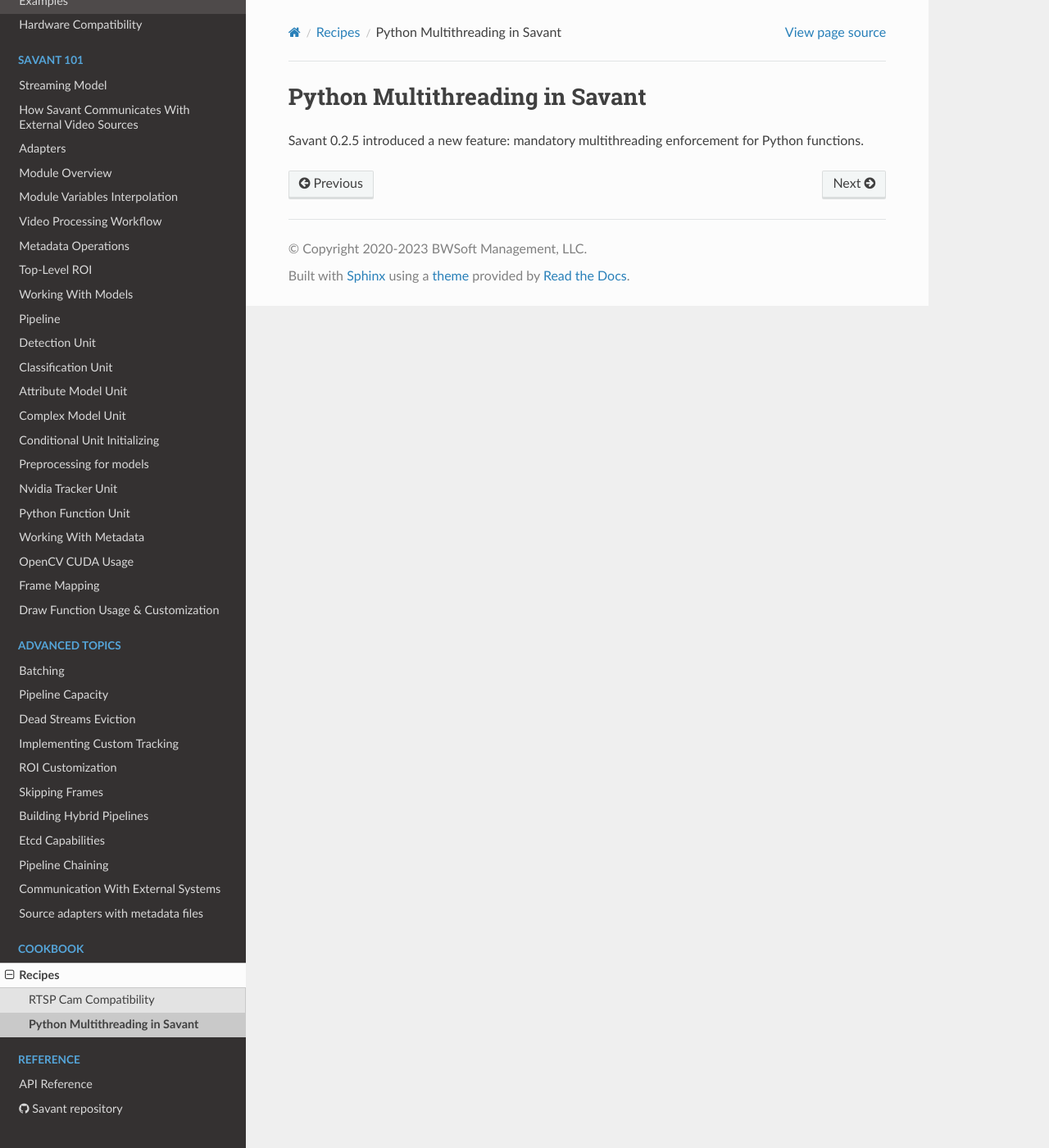
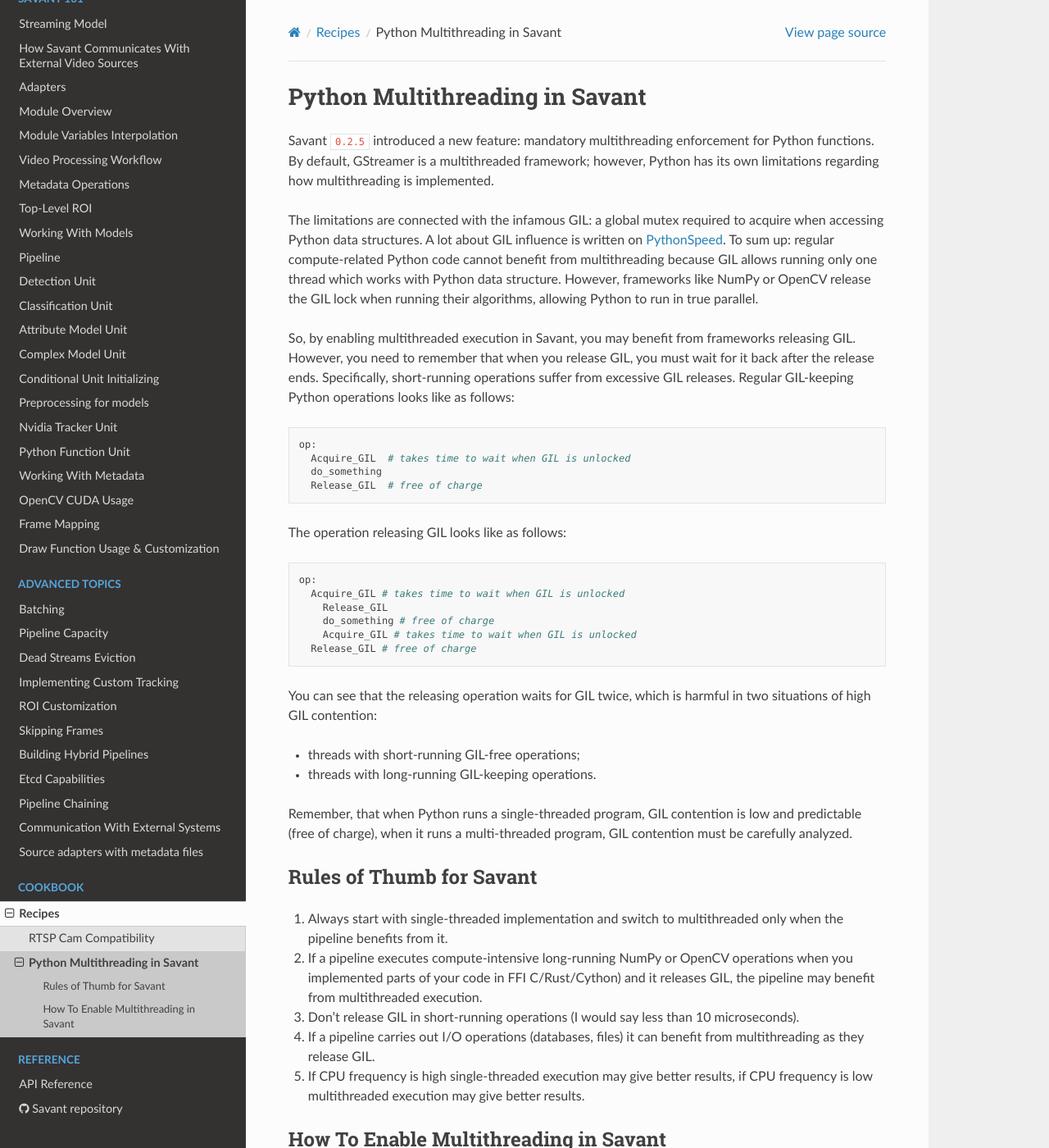
Before and after one commit to insight-platform/Savant, a Sphinx documentation site: the page built from docs/source/recipes/1_python_multithreading.rst, in a window 1280 px wide and 1400 px high. Shown: the whole window at 82% size. Built offline with Sphinx 7.4.7 and the Read the Docs theme 2.0.0, drawn with Linux system fonts in a browser that asks for light colours; the version number could not be read and is left out; some of the changed text lies outside the part shown.

Commit message:
implemented recipe for multithreading

```diff
--- a/docs/source/recipes/1_python_multithreading.rst
+++ b/docs/source/recipes/1_python_multithreading.rst
@@ -1,4 +1,70 @@
 Python Multithreading in Savant
 ===============================
 
-Savant 0.2.5 introduced a new feature: mandatory multithreading enforcement for Python functions.
+Savant ``0.2.5`` introduced a new feature: mandatory multithreading enforcement for Python functions. By default, GStreamer is a multithreaded framework; however, Python has its own limitations regarding how multithreading is implemented.
+
+The limitations are connected with the infamous GIL: a global mutex required to acquire when accessing Python data structures. A lot about GIL influence is written on `PythonSpeed <https://pythonspeed.com/articles/python-gil/>`__. To sum up: regular compute-related Python code cannot benefit from multithreading because GIL allows running only one thread which works with Python data structure. However, frameworks like NumPy or OpenCV release the GIL lock when running their algorithms, allowing Python to run in true parallel.
+
+So, by enabling multithreaded execution in Savant, you may benefit from frameworks releasing GIL. However, you need to remember that when you release GIL, you must wait for it back after the release ends. Specifically, short-running operations suffer from excessive GIL releases.
+Regular GIL-keeping Python operations looks like as follows:
+
+.. code-block::
+
+    op:
+      Acquire_GIL  # takes time to wait when GIL is unlocked
+      do_something
+      Release_GIL  # free of charge
+
+The operation releasing GIL looks like as follows:
+
+.. code-block::
+
+    op:
+      Acquire_GIL # takes time to wait when GIL is unlocked
+        Release_GIL
+        do_something # free of charge
+        Acquire_GIL # takes time to wait when GIL is unlocked
+      Release_GIL # free of charge
+
+You can see that the releasing operation waits for GIL twice, which is harmful in two situations of high GIL contention:
+
+- threads with short-running GIL-free operations;
+- threads with long-running GIL-keeping operations.
+
+Remember, that when Python runs a single-threaded program, GIL contention is low and predictable (free of charge), when it runs a multi-threaded program, GIL contention must be carefully analyzed.
+
+Rules of Thumb for Savant
+-------------------------
+
+1. Always start with single-threaded implementation and switch to multithreaded only when the pipeline benefits from it.
+
+2. If a pipeline executes compute-intensive long-running NumPy or OpenCV operations when you implemented parts of your code in FFI C/Rust/Cython) and it releases GIL, the pipeline may benefit from multithreaded execution.
+
+3. Don't release GIL in short-running operations (I would say less than 10 microseconds).
+
+4. If a pipeline carries out I/O operations (databases, files) it can benefit from multithreading as they release GIL.
+
+5. If CPU frequency is high single-threaded execution may give better results, if CPU frequency is low multithreaded execution may give better results.
+
+How To Enable Multithreading in Savant
+--------------------------------------
+
+.. note::
+
+    As for ``0.2.5`` Savant doesn't enable mandatory multithreading for a pipeline, you need to do it by yourself. In the future, this behavior may change if we find that most pipelines benefit from multithreading.
+
+Python multithreading can be enabled by placing GStreamer ``queue`` elements before ``pyfunc`` and ``draw_func`` elements. So you need to enable those queues in YAML:
+
+.. code-block:: yaml
+
+    # disabled
+    #
+    parameters:
+      buffer_queues: null
+
+    # enabled
+    #
+    parameters:
+      buffer_queues:
+        length: 1        # keep in mind that every buffered frame occupies GPU
+        byte_size: 0     # we don't recommend setting byte_size to specific values other than 0
```
